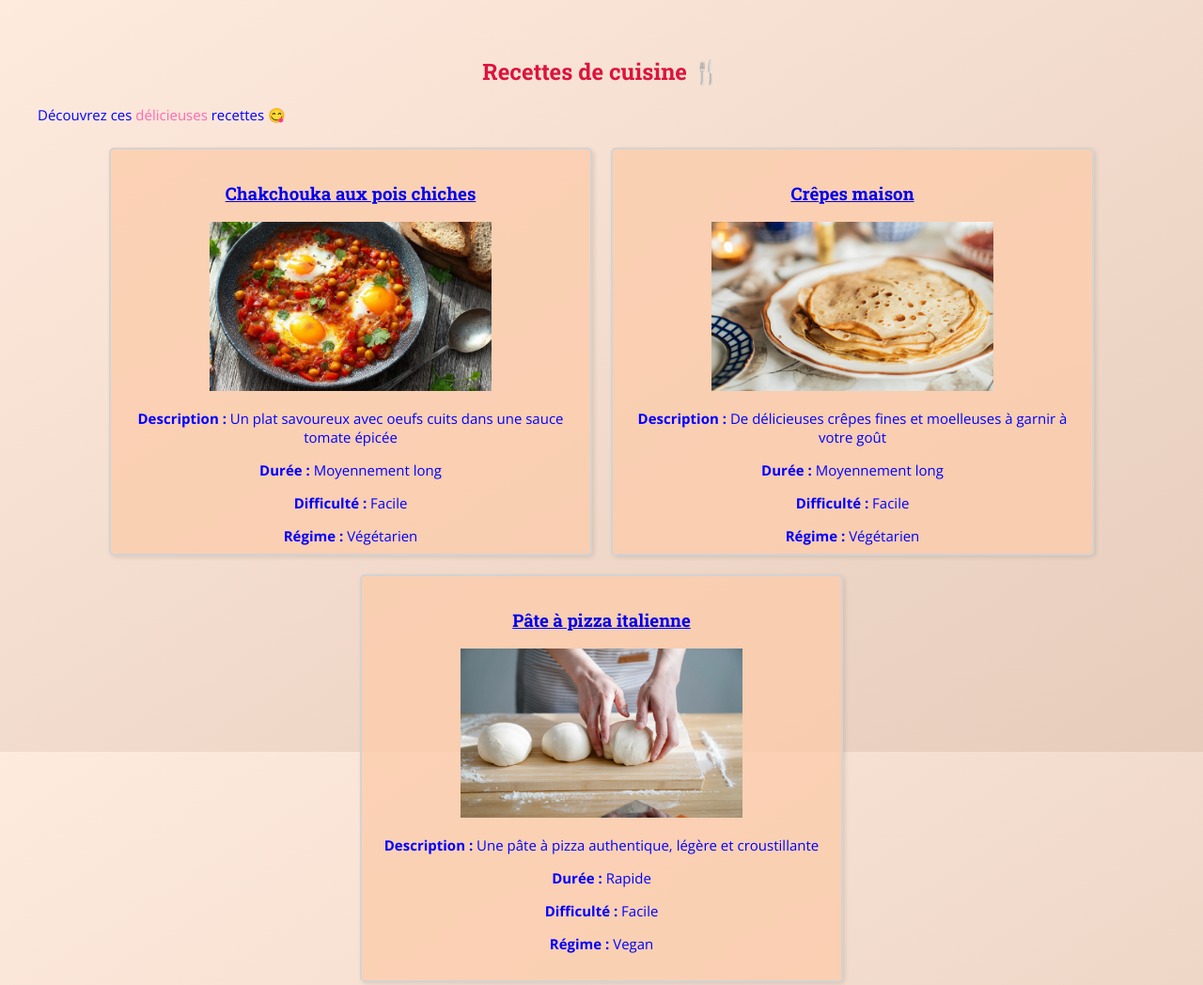
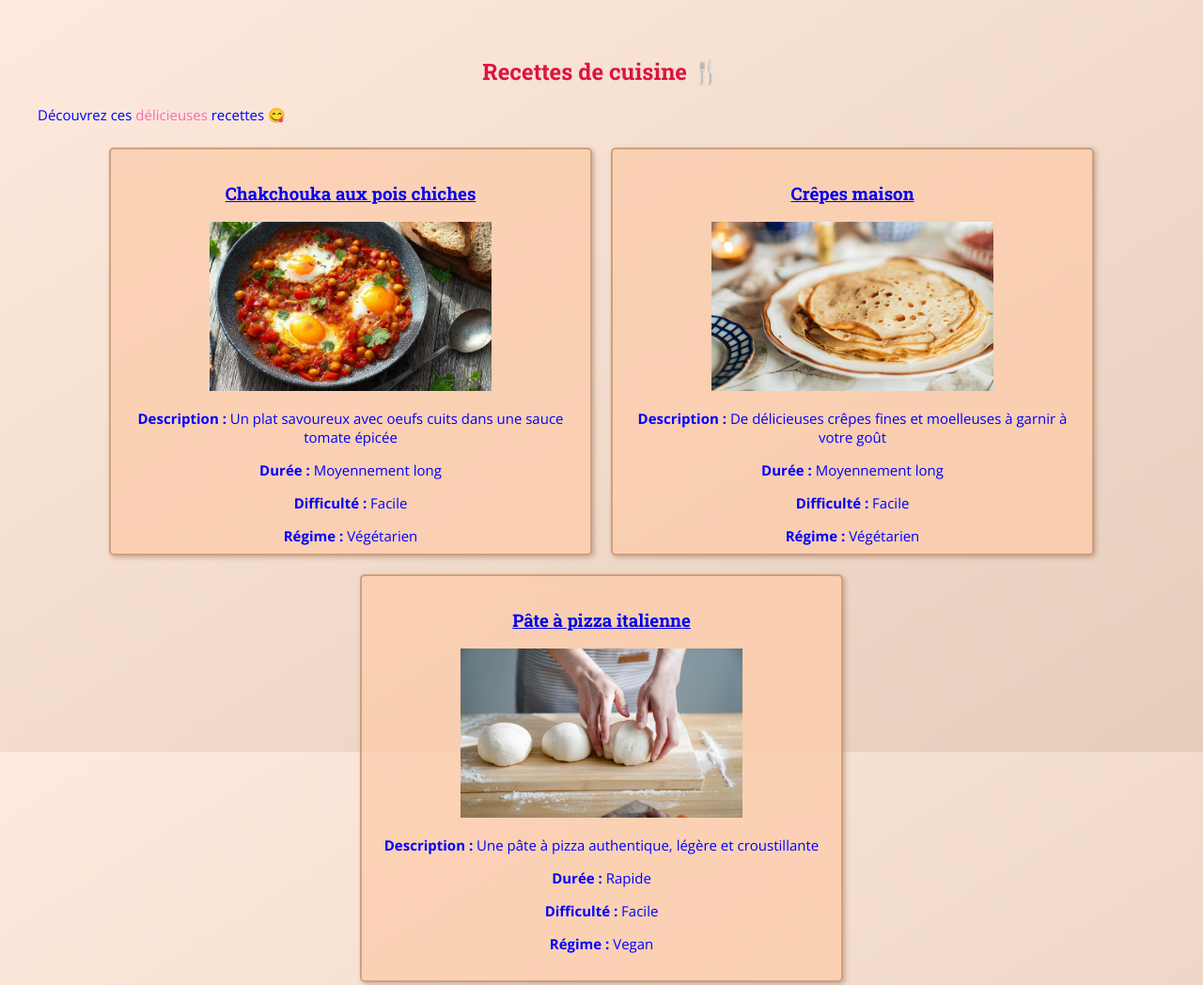
Before and after one commit to emmy-villard/grimoire-de-cuisine, a plain HTML site: page frontend/recipes.html in a window 1280 px wide. Shown: the top 1048 px of the page at 94% size. Drawn offline with nearby package versions, Linux system fonts and the light colour scheme.

Commit message:
style(css): improved border and shadows for reciped card

```diff
--- a/frontend/assets/css/style.css
+++ b/frontend/assets/css/style.css
@@ -31,14 +31,14 @@ body {
 }
 
 .recipe-card {
-    border: 2px solid #d3d3d3;
+    border: 2px solid #88553365;
     background-color: #fdccabc0;
     width: 30em;
     height: 25em;
     border-radius: 5px;
     padding: 15px;
     margin: 10px;
-    box-shadow: 2px 2px 5px rgba(0,0,0,0.1);
+    box-shadow: 2px 2px 5px #88553365;
     text-align: center;
     align-items: center;
 }
```
